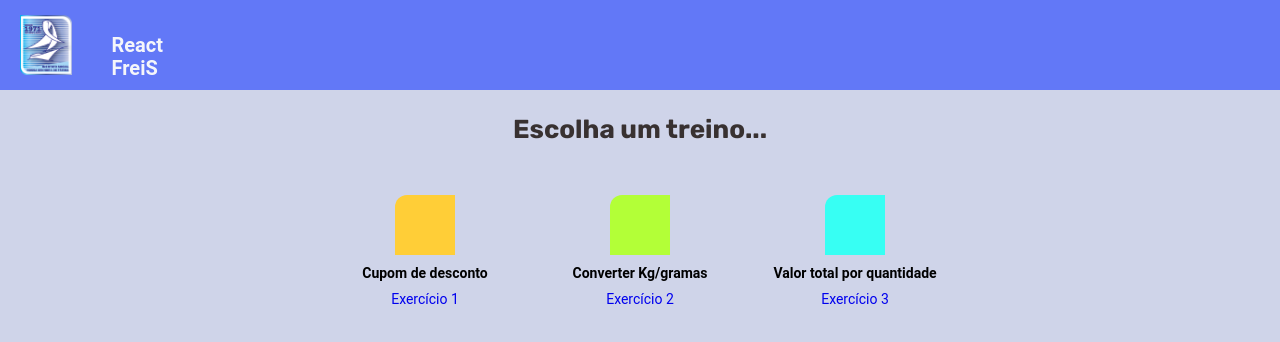
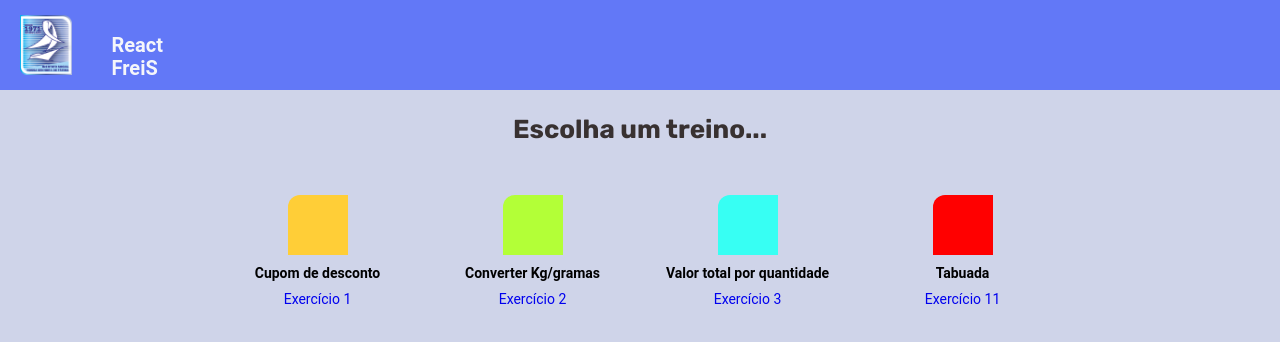
Before and after one commit to paulovt24/curso-reactjs, a React (Create React App) app: page / in a window 1280 px wide. Shown: the top 342 px of the page. Built offline with nearby package versions, Linux system fonts and the light colour scheme.

Commit message:
Exercício 11 completado

```diff
--- /dev/null
+++ b/src/pages/ex11/index.jsx
@@ -0,0 +1,63 @@
+import './index.scss'
+import {useState} from 'react';
+import { Link } from 'react-router-dom'
+
+export default function Exercicio11(){
+
+const[numero,setNumero]= useState(0);
+const[resultado, setResultado]= useState([]);
+
+
+function calcular(){
+
+    let temporario = []
+    for(let i = 0; i<=10; i++){
+
+       temporario[i] = `${numero} x ${i} = ${numero*i}`
+    }
+
+    setResultado(temporario)
+}
+
+    return(
+        <div className='ex11-page'>
+            <header className='cabecalho'>
+                <img src='/assets/images/freimage.png'/>
+                <h1>React FreiS</h1>
+
+                <div className='opcoes'>
+                <p><Link to={'/'}>Home</Link></p>
+                <p><Link to={'/sobre'}>About</Link></p>
+                </div>
+
+            </header>
+
+            <h1 className='titulos1'> <Link to={'/'}><i className='fa fa-arrow-left seta'/></Link> Exercício 11 - Tabuada </h1>
+            <hr></hr>
+            <section className='secao1'>
+                <div className='enunciado'>
+                  <p>Implementar um programa em JavaScript que escreva a tabuada de um número informado pelo usuário. A mensagem deve estar no formato "A x B = X" .</p>
+                </div>
+
+
+
+                <div className='logica'>
+                    <p>Tabuada do:</p>
+                    <input type='text' value={numero} onChange={ e=> setNumero (e.target.value)}></input>
+
+                    <button onClick={calcular}>Executar</button>
+                </div>
+
+              <div className='res'>
+
+                    {resultado.map(item=>
+
+                        <ul>{item}</ul>
+                    )}
+
+
+              </div>
+            </section>
+        </div>
+    )
+}
--- /dev/null
+++ b/src/pages/ex11/index.scss
@@ -0,0 +1,81 @@
+.ex11-page{
+
+    .cabecalho{
+
+        .opcoes{
+            display: flex;
+            flex-direction: row;
+            gap: 25px;
+            margin-left: 450px;
+
+            }
+
+
+    }
+
+    .titulos1{
+
+    font-family: 'Rubik';
+    margin: 15px;
+    margin-top: 20px;
+    }
+
+.secao1{
+
+    display: flex;
+    flex-direction: column;
+    align-items: center;
+    justify-content: center;
+    gap: 50px;
+
+.enunciado{
+
+    display: flex;
+    background-color: #ffffff;
+    padding: 70px;
+    margin-bottom: 30px;
+    margin-top: 70px;
+    border-radius: 15px;
+    width: 1100px;
+
+
+    p{
+
+margin-left: 180px;
+
+    }
+    }
+
+    .logica{
+
+display: flex;
+flex-direction: column;
+align-items: center;
+background-color: #ffffff;
+padding: 20px;
+border-radius: 15px;
+min-width: 400px;
+box-shadow: 1px 1px 2px #000;
+
+input{
+
+padding: 5px;
+border-radius: 10px;
+width: 150px;
+margin-top: 10px;
+}
+
+
+button{
+
+    max-width: 150px;
+    margin-top: 60px;
+    padding: 10px;
+    background-color: #6262e6;
+    color: #ffffff;
+    border-radius: 10px;
+    }
+
+    }
+}
+}
--- a/src/pages/home/index.jsx
+++ b/src/pages/home/index.jsx
@@ -37,6 +37,12 @@ export default function Home(){
                         <h2>Valor total por quantidade</h2>
                         <p><Link className='ex3' to={'/ex3'}> Exercício 3 </Link></p>
                     </div>
+
+                    <div className='onze'>
+                        <div className='vermelho'></div>
+                        <h2>Tabuada</h2>
+                        <p><Link className='ex11' to={'/ex11'}> Exercício 11 </Link> </p>
+                    </div>
                 </div>
 
             </section>
--- a/src/pages/home/index.scss
+++ b/src/pages/home/index.scss
@@ -299,6 +299,67 @@
             }
 
         }
+
+        .onze {
+            display: flex;
+            flex-direction: column;
+            align-items: center;
+
+            width: 215px;
+            height: 158px;
+            top: 223px;
+            left: 80px;
+            gap: 10px;
+            border-radius: 12px 0px 0px 0px;
+            opacity: 0px;
+
+            .vermelho {
+                width: 60px;
+                height: 60px;
+                top: 241px;
+                left: 157px;
+                gap: 0px;
+                border-radius: 12px 0px 0px 0px;
+                opacity: 0px;
+
+                background-color: #ff0000;
+
+
+            }
+
+            h2 {
+                width: 215px;
+                height: 16px;
+                top: 315px;
+                left: 600px;
+                gap: 0px;
+                opacity: 0px;
+
+                font-family: Roboto;
+                font-size: 14px;
+                font-weight: 700;
+                line-height: 16.41px;
+                text-align: center;
+
+            }
+
+            p {
+                width: 215px;
+                height: 39px;
+                top: 335px;
+                left: 80px;
+                gap: 0px;
+                opacity: 0px;
+
+                font-family: Roboto;
+                font-size: 14px;
+                font-weight: 400;
+                line-height: 16.41px;
+                text-align: center;
+
+            }
+
+        }
     }
 }
 }
--- a/src/router.jsx
+++ b/src/router.jsx
@@ -5,6 +5,7 @@ import Sobre from "./pages/sobre";
 import Exercicio1 from "./pages/ex1";
 import Exercicio2 from "./pages/ex2";
 import Exercicio3 from "./pages/ex3";
+import Exercicio11 from "./pages/ex11";
 
 export default function Navegacao(){
     return(
@@ -15,6 +16,7 @@ export default function Navegacao(){
                 <Route path="/ex1" element={<Exercicio1/>} />
                 <Route path="/ex2" element={<Exercicio2/>} />
                 <Route path="/ex3" element={<Exercicio3/>} />
+                <Route path="/ex11" element={<Exercicio11/>} />
             </Routes>
         </BrowserRouter>
     )
```
